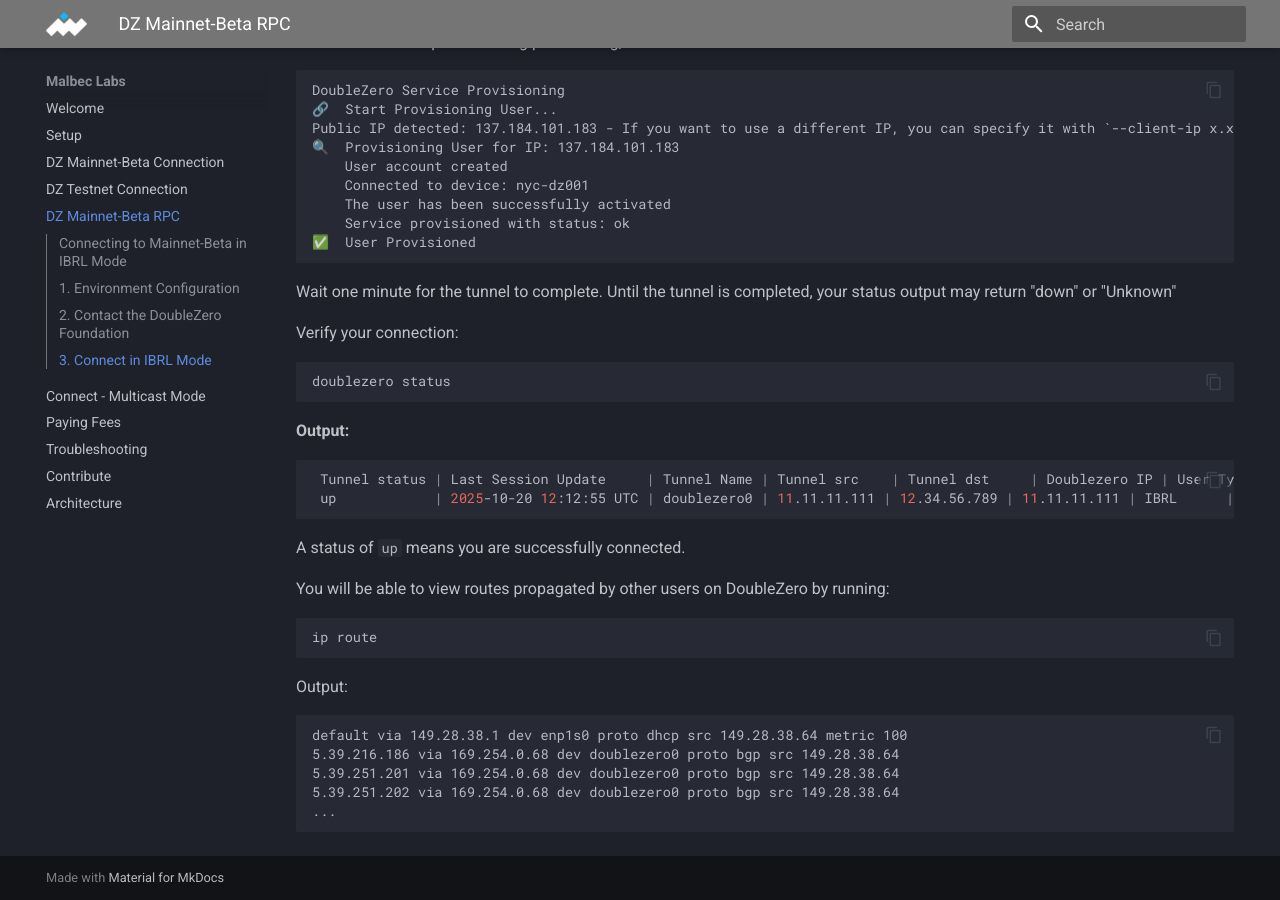
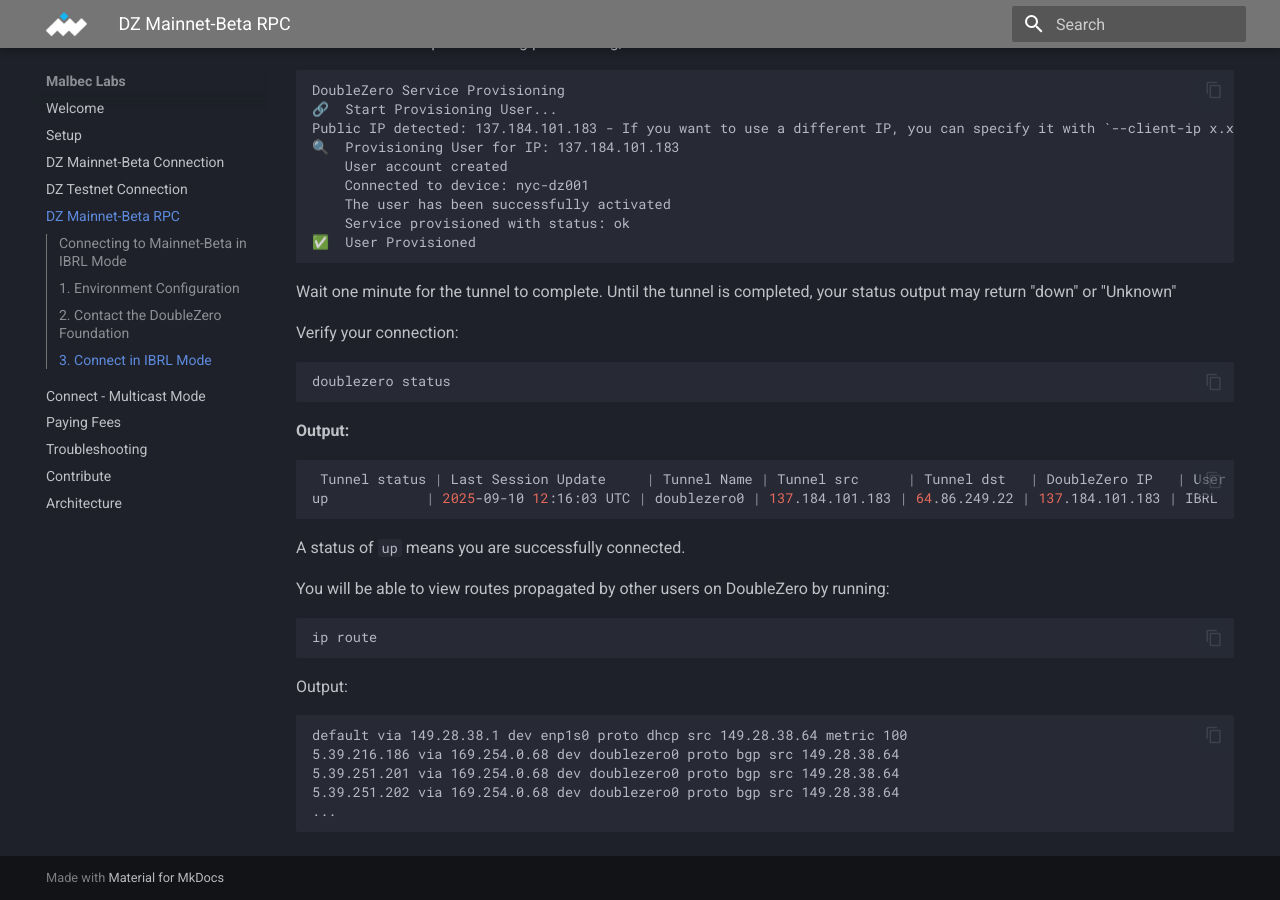
Before and after one commit to malbeclabs/docs, an MkDocs documentation site: the page built from docs/DZ Mainnet-beta RPC.md, in a window 1280 px wide and 900 px high, scrolled down 1563 px. Built offline with MkDocs 1.6.1 and Material for MkDocs 9.7.7, drawn with Linux system fonts in a browser that asks for light colours.

````diff
--- a/docs/DZ Mainnet-beta RPC.md
+++ b/docs/DZ Mainnet-beta RPC.md
@@ -93,8 +93,8 @@ doublezero status
 
 **Output:**
 ```bash
- Tunnel status | Last Session Update     | Tunnel Name | Tunnel src    | Tunnel dst     | Doublezero IP | User Type | Current Device | Lowest Latency Device | Metro     | Network
- up            | 2025-10-20 12:12:55 UTC | doublezero0 | 11.11.11.111 | 12.34.56.789 | 11.11.11.111 | IBRL      | ams-dz001      | ✅ ams-dz001          | Amsterdam | testnet
+ Tunnel status | Last Session Update     | Tunnel Name | Tunnel src      | Tunnel dst   | DoubleZero IP   | User Type
+up            | 2025-09-10 12:16:03 UTC | doublezero0 | 137.184.101.183 | 64.86.249.22 | 137.184.101.183 | IBRL
 ```
 A status of `up` means you are successfully connected.
 
````
Also changed, not shown: docs/DZ Mainnet-beta Connection.md (+2 -2 lines).
